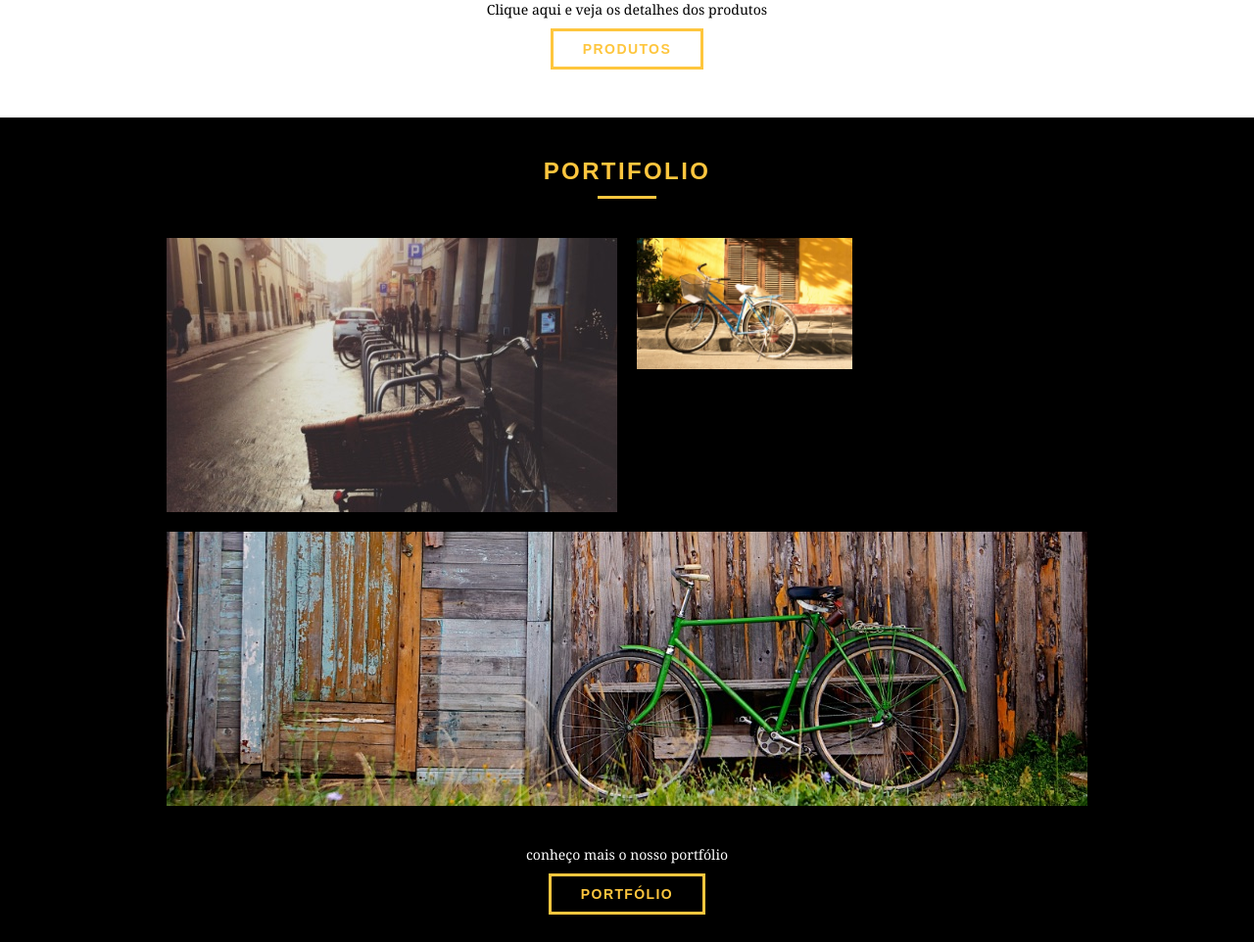
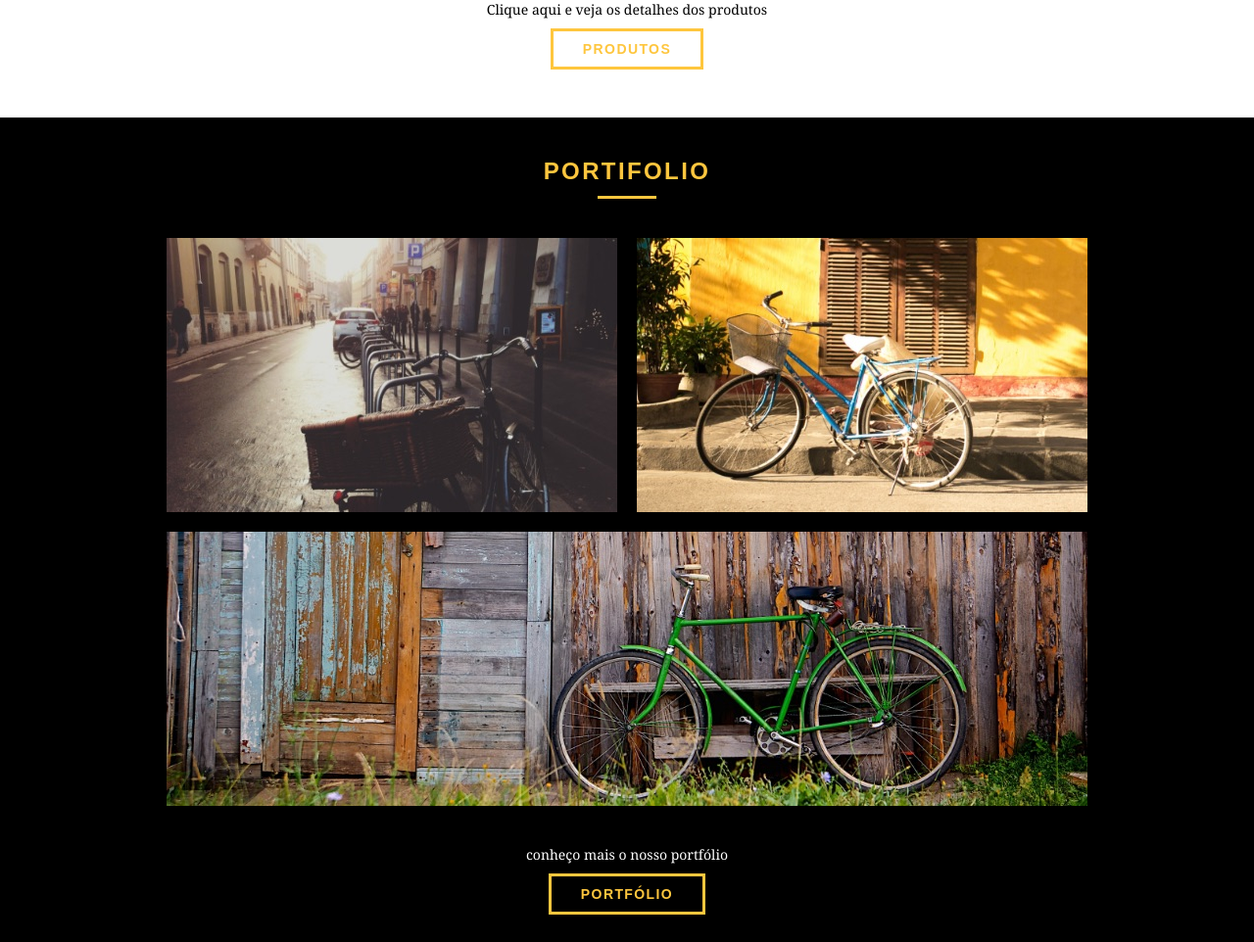
Before and after one commit to marioCarvalho001/Bikcraft, a PHP site: page /index.html in a window 1280 px wide. Shown: the part 977-1939 px from the top of the page at 98% size. Run offline with PHP 8.4, Linux system fonts and the light colour scheme.

Commit message:
Update style.css

```diff
--- a/CSS/style.css
+++ b/CSS/style.css
@@ -9,7 +9,7 @@ p {
 }
 img {
   display: block;
-  max-width: 100%;
+  max-width: auto;
 }
 .btn {
   border: 3px solid #fec63e;
```
